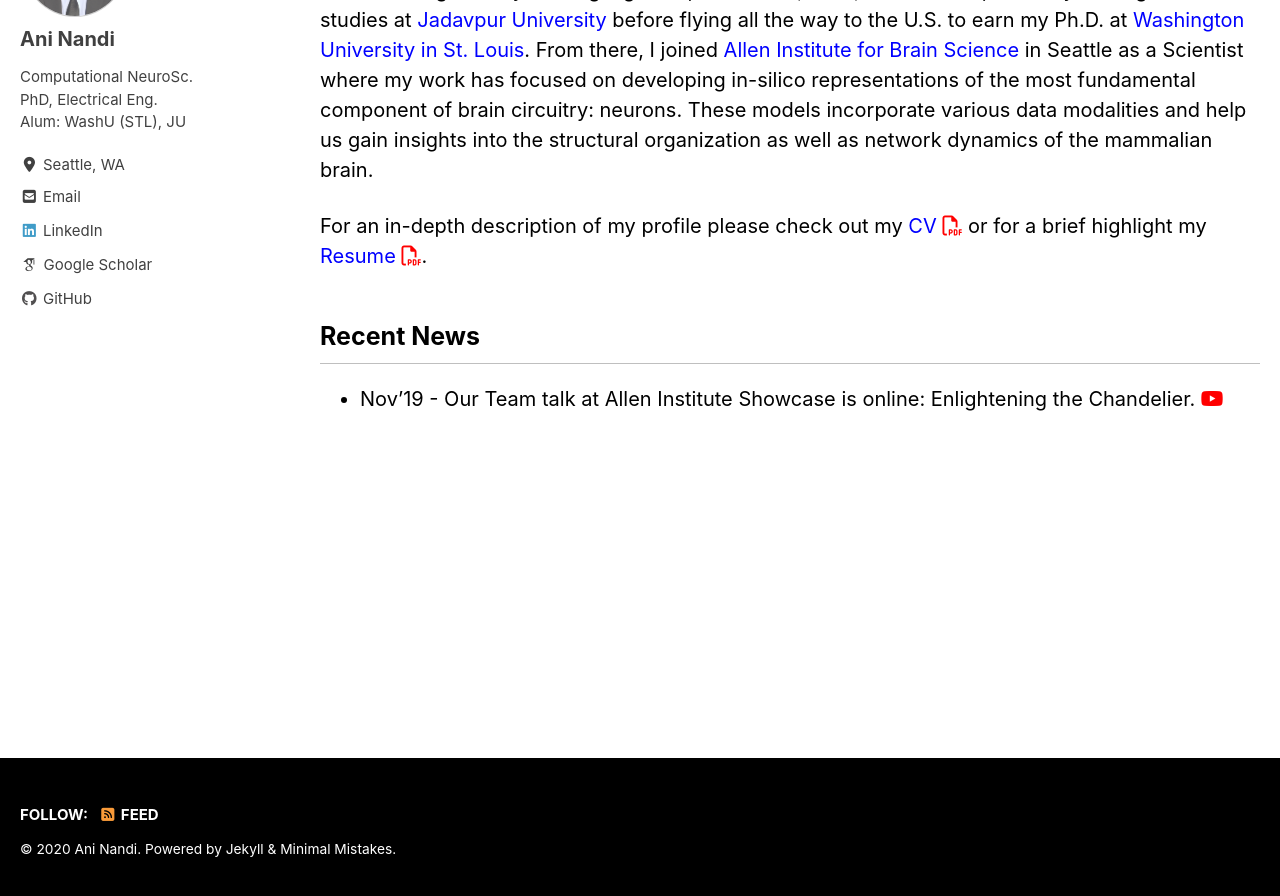
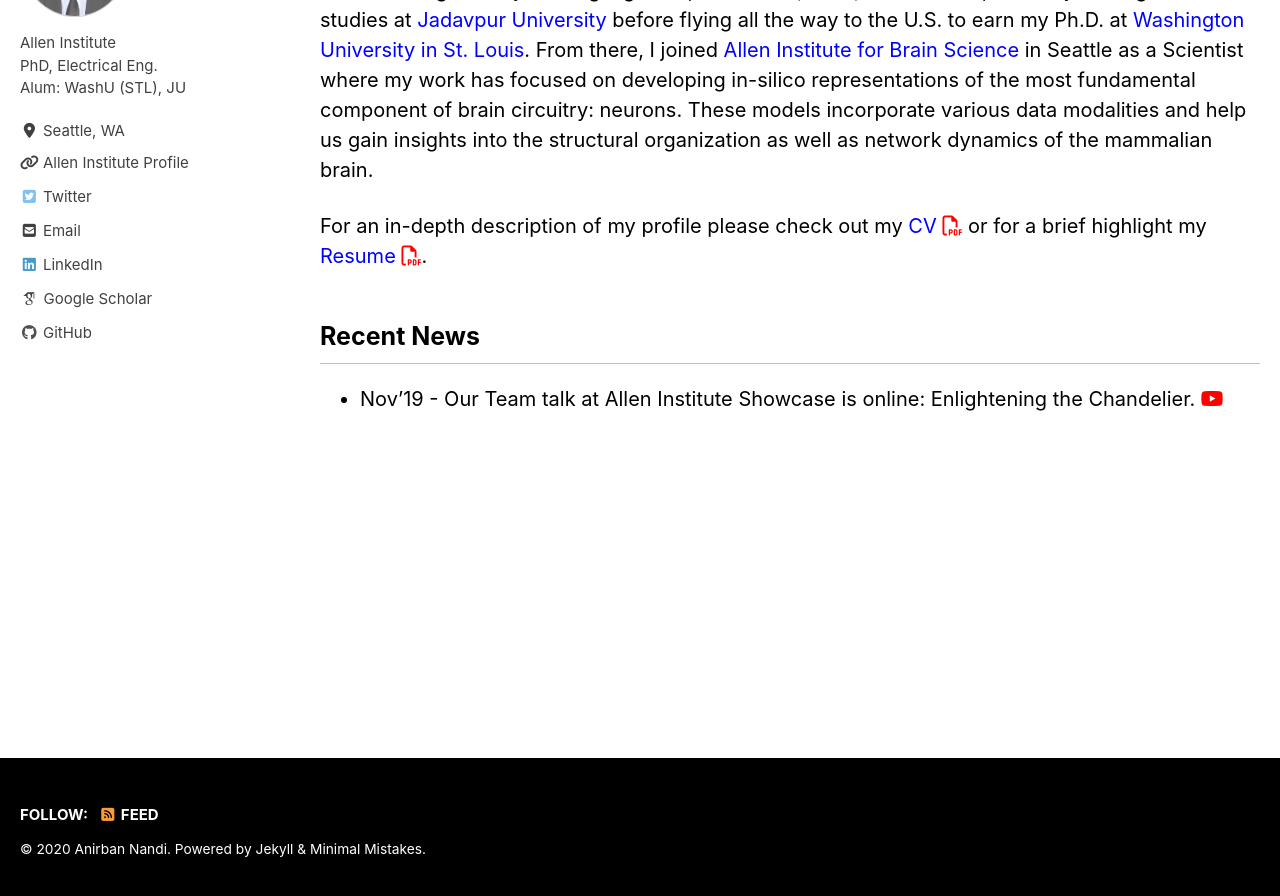
Before and after one commit to anirban6908/anirban6908.github.io, a Jekyll site: the page built from index.md, in a window 1280 px wide and 900 px high, scrolled down 203 px. Shown: the top 896 px of the window. Built offline with Jekyll 4.4.1, drawn with Linux system fonts in a browser that asks for light colours; cached includes are drawn as plain includes; nearby versions of some CDN libraries; some web fonts are replaced; the list of posts is cut into pages by our own code.

Commit message:
Edited author profile

```diff
--- a/_config.yml
+++ b/_config.yml
@@ -19,7 +19,7 @@
 title                    : "Anirban Nandi"
 title_separator          : "-"
 subtitle                 : # site tagline that appears below site title in masthead
-name                     : "Ani Nandi"
+name                     : "Anirban Nandi"
 description              : "Personal website of Anirban Nandi"
 url                      : "https://anirban6908.github.io"
 baseurl                  : # the subpath of your site, e.g. "/blog"
@@ -107,9 +107,9 @@
 
 # Site Author
 author:
-  name             : "Ani Nandi"
+  name             : #Anirban Nandi
   avatar           : "/assets/images/Ani_bio.JPG"
-  bio              : "Computational NeuroSc. <br> PhD, Electrical Eng. <br> Alum: WashU (STL), JU"
+  bio              : "Allen Institute <br> PhD, Electrical Eng. <br> Alum: WashU (STL), JU"
   location         : "Seattle, WA"
   email            : "ani.nandi989@gmail.com"
   linkedin         : "anirban-nandi"
@@ -119,12 +119,12 @@
     - label: "Email"
       icon: "fas fa-fw fa-envelope-square"
       # url: mailto:your.name@email.com
-    - label: "Website"
+    - label: "Allen Institute Profile"
       icon: "fas fa-fw fa-link"
-      # url: "https://your-website.com"
+      url: "http://alleninstitute.org/what-we-do/brain-science/about/team/staff-profiles/anirban-nandi"
     - label: "Twitter"
       icon: "fab fa-fw fa-twitter-square"
-      # url: "https://twitter.com/"
+      url: "https://twitter.com/ynwa6908"
     - label: "Facebook"
       icon: "fab fa-fw fa-facebook-square"
       # url: "https://facebook.com/"
```
